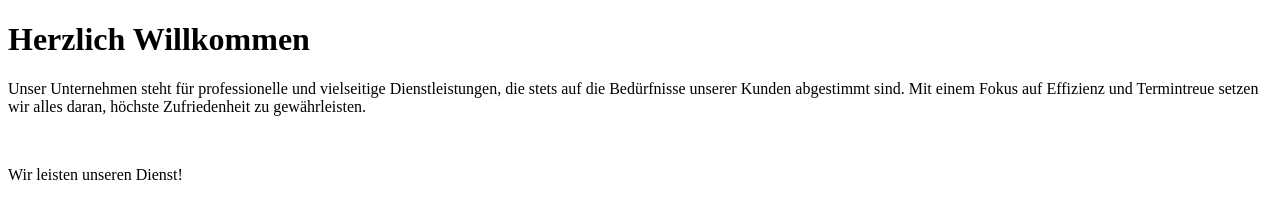
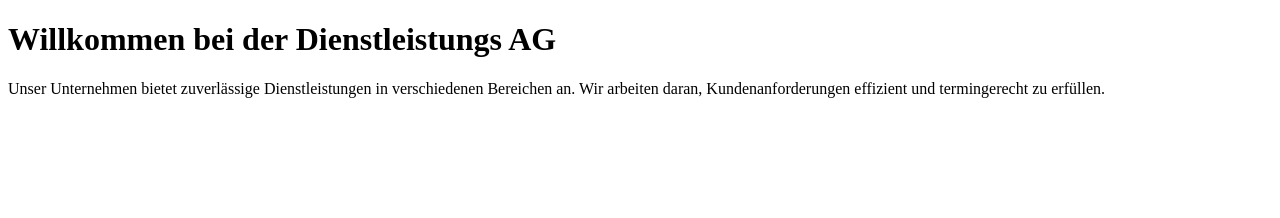
Before and after one commit to MrMister20257/letsConflict, a plain HTML site: page index.html in a window 1280 px wide. Drawn offline with Linux system fonts and the light colour scheme.

Commit message:
textänderung

```diff
--- a/index.html
+++ b/index.html
@@ -7,10 +7,10 @@
   </head>
   <body>
     <main>
-      <h1>Herzlich Willkommen</h1>
-      <p>Unser Unternehmen steht für professionelle und vielseitige Dienstleistungen, die stets auf die Bedürfnisse unserer Kunden abgestimmt sind. Mit einem Fokus auf Effizienz und Termintreue setzen wir alles daran, höchste Zufriedenheit zu gewährleisten.</p>
+      <h1>Willkommen bei der Dienstleistungs AG</h1>
+      <p>Unser Unternehmen bietet zuverlässige Dienstleistungen in verschiedenen Bereichen an. Wir arbeiten daran, Kundenanforderungen effizient und termingerecht zu erfüllen.</p>
       <br>
-      <p>Wir leisten unseren Dienst!</p>
+      <p></p>
     </main>
   </body>
 </html>
```
